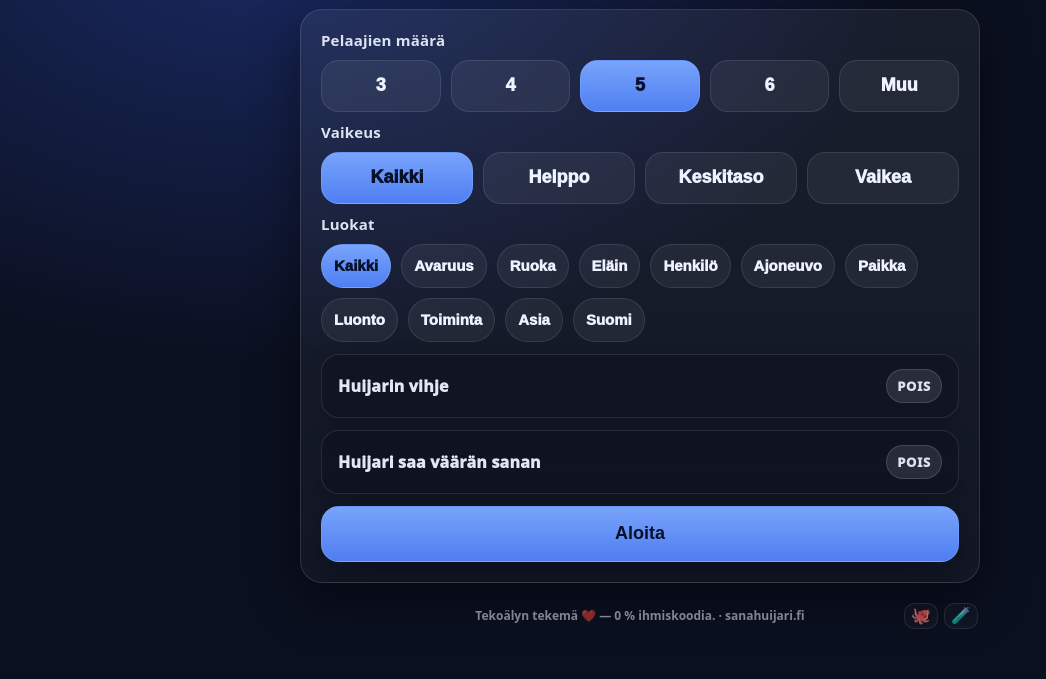
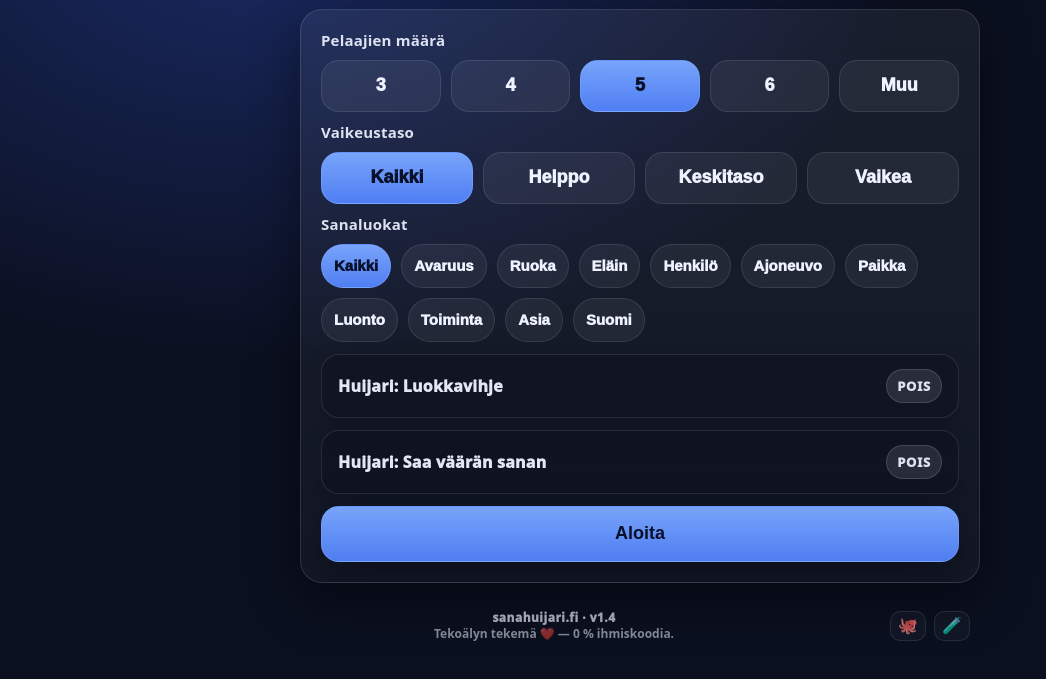
Before and after one commit to mielipuolinen/word-impostor, a plain HTML site: page index.html in a window 1280 px wide. Shown: the part 79-758 px from the top of the page, without its empty margins (0-1046 px from the left). Drawn offline with Linux system fonts and the light colour scheme.

Commit message:
Update 1.4

```diff
--- a/index.html
+++ b/index.html
@@ -476,39 +476,82 @@
       *{ transition: none !important; }
     }
 
+    /* Footer */
     .footer{
       position: relative;
+      display: grid;
+      grid-template-columns: 1fr auto;
+      align-items: center;
+      gap: 10px;
       text-align: center;
       font-size: 12px;
       font-weight: 850;
       color: var(--muted2);
-      padding: 6px 44px;
+      padding: 10px 10px;
       margin-top: 6px;
       user-select: none;
     }
-.footbtn{
-      position:absolute;
-      top: 50%;
-      transform: translateY(-50%);
-      width: 34px;
-      height: 26px;
-      min-height: 26px;
+
+    .footertext{
+      grid-column: 1;
+      justify-self: center;
+      display:flex;
+      flex-direction:column;
+      align-items:center;
+      justify-content:center;
+      gap:2px;
+      line-height: 1.2;
+      padding: 0 10px;
+      /* Reserve space so the right-side buttons don't overlap the centered text */
+      padding-right: 92px;
+      pointer-events: none;
+      max-width: 100%;
+    }
+    .footerline{
+      pointer-events: none;
+      white-space: nowrap;
+      overflow: hidden;
+      text-overflow: ellipsis;
+      max-width: 100%;
+    }
+    .footerline.top{
+      color: rgba(238,243,255,.66);
+      font-weight: 950;
+      letter-spacing: .04em;
+    }
+
+    .footactions{
+      grid-column: 2;
+      justify-self: end;
+      display:flex;
+      gap:8px;
+      align-items:center;
+    }
+
+    .footbtn{
+      appearance:none;
+      border:none;
+      width: 36px;
+      height: 30px;
+      min-height: 30px;
       padding: 0;
       border-radius: 10px;
       font-size: 16px;
       font-weight: 900;
       line-height: 1;
+      display:flex;
+      align-items:center;
+      justify-content:center;
       background: rgba(255,255,255,.04);
       border: 1px solid rgba(255,255,255,.14);
       box-shadow: none;
-      opacity: .65;
-      flex: 0 0 auto;
-    }
-    .footbtn.right{ right: 2px; }
-    .footbtn.right2{ right: 42px; }
-    .footbtn.left{ left: 2px; }
-
-    .footbtn:active{ transform: translateY(calc(-50% + 1px)) scale(.99); }
+      opacity: .70;
+      cursor:pointer;
+      user-select:none;
+      transition: transform .08s ease, filter .08s ease, opacity .15s ease, background .15s ease, box-shadow .15s ease;
+    }
+
+    .footbtn:active{ transform: translateY(1px) scale(.99); filter: brightness(1.03); }
     .footbtn.active{
       opacity: 1;
       border-color: rgba(122,167,255,.75);
@@ -516,6 +559,11 @@
       background: rgba(255,255,255,.06);
     }
 
+    /* If you ever add left-side buttons later, this keeps text centered */
+    @media (max-width: 380px){
+      .footertext{ padding-right: 82px; }
+      .footbtn{ width: 34px; }
+    }
     .toast{
       position: fixed;
       left: 50%;
@@ -572,7 +620,7 @@
 
           <div class="row" style="margin-top:10px;">
             <div class="col">
-              <label id="difficultyLabel">Difficulty</label>
+              <label id="difficultyLabel">Vaikeustaso</label>
               <div class="seg" id="difficultySeg" role="group" aria-label="Difficulty">
                 <button class="segbtn" type="button" data-diff="all" id="diffAll">All</button>
                 <button class="segbtn" type="button" data-diff="easy" id="diffEasy">Easy</button>
@@ -584,7 +632,7 @@
 
           <div class="row" style="margin-top:10px;">
             <div class="col">
-              <label id="categoriesLabel">Categories</label>
+              <label id="categoriesLabel">Sanaluokat</label>
               <div class="chips" id="categoryChips" role="group" aria-label="Categories"></div>
             </div>
           </div>
@@ -592,7 +640,7 @@
           <label class="toggle" aria-label="Impostor hint">
             <input id="impostorHintToggle" type="checkbox" />
             <span class="toggle-ui">
-              <span class="toggle-name" id="impostorHintName">Impostor hint</span>
+              <span class="toggle-name" id="impostorHintName">Huijari: Luokkavihje</span>
               <span class="toggle-pill" id="impostorHintState">Off</span>
             </span>
           </label>
@@ -600,7 +648,7 @@
           <label class="toggle" aria-label="Hidden impostor">
             <input id="hiddenImpostorToggle" type="checkbox" />
             <span class="toggle-ui">
-              <span class="toggle-name" id="hiddenImpostorName">Impostor gets a wrong word</span>
+              <span class="toggle-name" id="hiddenImpostorName">Huijari: Saa väärän sanan</span>
               <span class="toggle-pill" id="hiddenImpostorState">Off</span>
             </span>
           </label>
@@ -659,9 +707,14 @@
       </section>
 
       <footer class="footer">
-        <button class="footbtn right2" type="button" id="repoBtn" aria-label="GitHub" title="GitHub">🐙</button>
-        <span id="footerText">Made by AI with ❤️ — 0% human code.</span>
-        <button class="footbtn right" type="button" id="selfTestBtn" aria-label="Self-test" title="Self-test">🧪</button>
+        <div class="footertext" aria-hidden="true">
+          <div class="footerline top" id="footerTop">sanahuijari.fi · v1.4</div>
+          <div class="footerline" id="footerBottom">Tekoälyn tekemä ❤️ — 0 % ihmiskoodia.</div>
+        </div>
+        <div class="footactions" aria-label="Links">
+          <button class="footbtn" type="button" id="repoBtn" aria-label="GitHub" title="GitHub">🐙</button>
+          <button class="footbtn" type="button" id="selfTestBtn" aria-label="Self-test" title="Self-test">🧪</button>
+        </div>
       </footer>
       <div class="toast hidden" id="toast" aria-live="polite"></div>
     </div>
@@ -1084,16 +1137,16 @@
 
         players: "Number of players",
         custom: "Custom",
-        difficulty: "Difficulty",
-        categories: "Categories",
+        difficulty: "Difficulty level",
+        categories: "Word categories",
         all: "All",
         diff_easy: "Easy",
         diff_medium: "Medium",
         diff_hard: "Hard",
-        impostorHint: "Impostor hint",
+        impostorHint: "Impostor: Word category hint",
         toggle_on: "On",
         toggle_off: "Off",
-        hiddenImpostor: "Impostor gets a wrong word",
+        hiddenImpostor: "Impostor: Gets a wrong word",
         start: "Start",
         reveal: "Reveal the card",
         close: "Close & Pass to the next player",
@@ -1116,7 +1169,9 @@
         cat_activity: "Activity",
         cat_thing: "Thing",
         cat_suomi: "Finland",
-        footer: "Made by AI with ❤️ — 0% human code. · sanahuijari.fi",
+        footerTop: "sanahuijari.fi · v1.4",
+        footerBottom: "Made by AI with ❤️ — 0% human code.",
+        footer: "Made by AI with ❤️ — 0% human code. · sanahuijari.fi · v1.4",
         meta_desc: "Pass-and-play word impostor game for one phone/tablet.",
         meta_short: "Sanahuijari",
 
@@ -1134,16 +1189,16 @@
 
         players: "Pelaajien määrä",
         custom: "Muu",
-        difficulty: "Vaikeus",
-        categories: "Luokat",
+        difficulty: "Vaikeustaso",
+        categories: "Sanaluokat",
         all: "Kaikki",
         diff_easy: "Helppo",
         diff_medium: "Keskitaso",
         diff_hard: "Vaikea",
-        impostorHint: "Huijarin vihje",
+        impostorHint: "Huijari: Luokkavihje",
         toggle_on: "Päällä",
         toggle_off: "Pois",
-        hiddenImpostor: "Huijari saa väärän sanan",
+        hiddenImpostor: "Huijari: Saa väärän sanan",
         start: "Aloita",
         reveal: "Näytä kortti",
         close: "Sulje & Anna seuraavalle pelaajalle",
@@ -1166,7 +1221,9 @@
         cat_activity: "Toiminta",
         cat_thing: "Asia",
         cat_suomi: "Suomi",
-        footer: "Tekoälyn tekemä ❤️ — 0 % ihmiskoodia. · sanahuijari.fi",
+        footerTop: "sanahuijari.fi · v1.4",
+        footerBottom: "Tekoälyn tekemä ❤️ — 0 % ihmiskoodia.",
+        footer: "Tekoälyn tekemä ❤️ — 0 % ihmiskoodia. · sanahuijari.fi · v1.4",
         meta_desc: "Sanahuijari yhdellä puhelimella/tabletilla — pelaa livenä.",
         meta_short: "Sanahuijari",
 
@@ -1254,7 +1311,8 @@
       diffMedium: $("diffMedium"),
       diffHard: $("diffHard"),
 
-      footerText: $("footerText"),
+      footerTop: $("footerTop"),
+      footerBottom: $("footerBottom"),
       selfTestBtn: $("selfTestBtn"),
       repoBtn: $("repoBtn"),
       toast: $("toast"),
@@ -1413,7 +1471,8 @@
       if(el.doneText) el.doneText.textContent = t("doneTitle");
       if(el.doneSub) el.doneSub.textContent = t("doneBody");
       if(el.newGameBtn) el.newGameBtn.textContent = t("newGame");
-      if(el.footerText) el.footerText.textContent = t("footer");
+      if(el.footerTop) el.footerTop.textContent = t("footerTop");
+      if(el.footerBottom) el.footerBottom.textContent = t("footerBottom");
       if(el.selfTestBtn){
         el.selfTestBtn.setAttribute("aria-label", t("selfTest"));
         el.selfTestBtn.title = t("selfTest");
```
